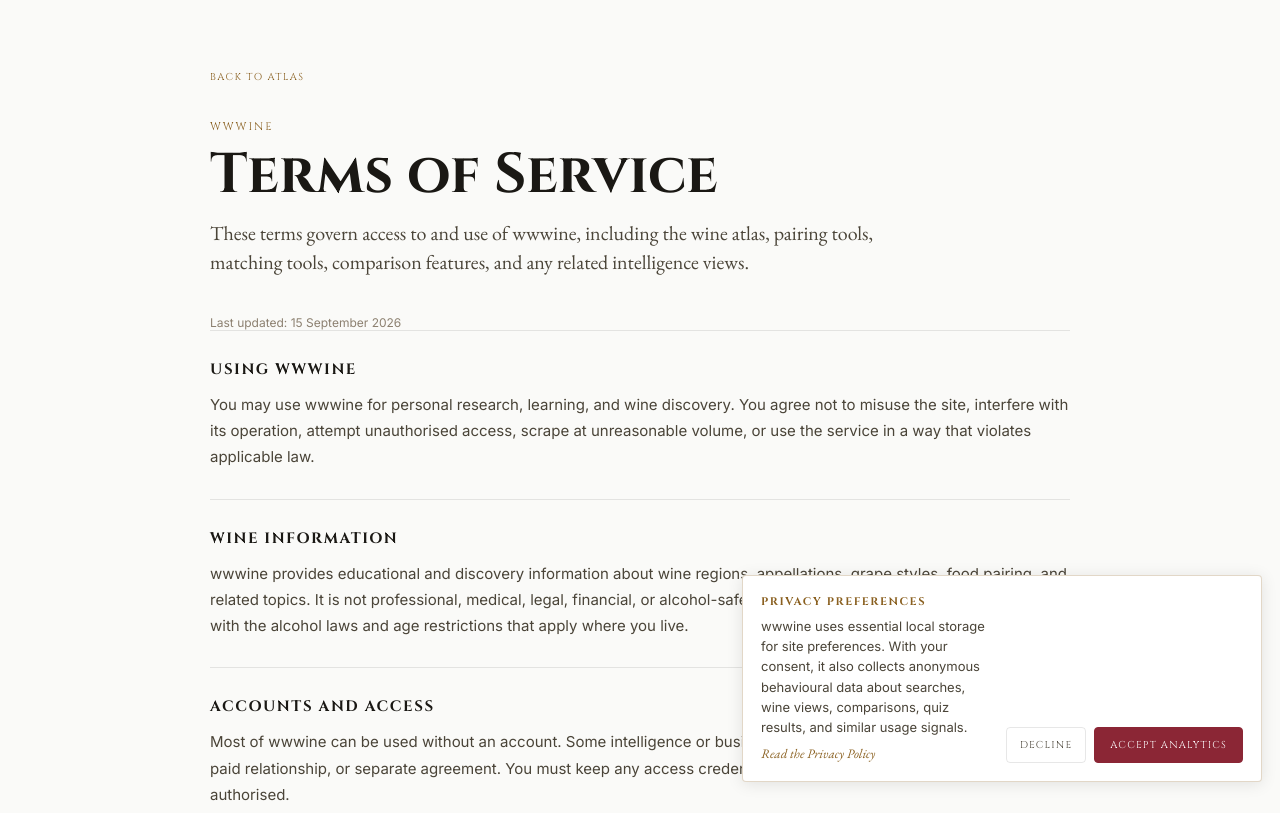
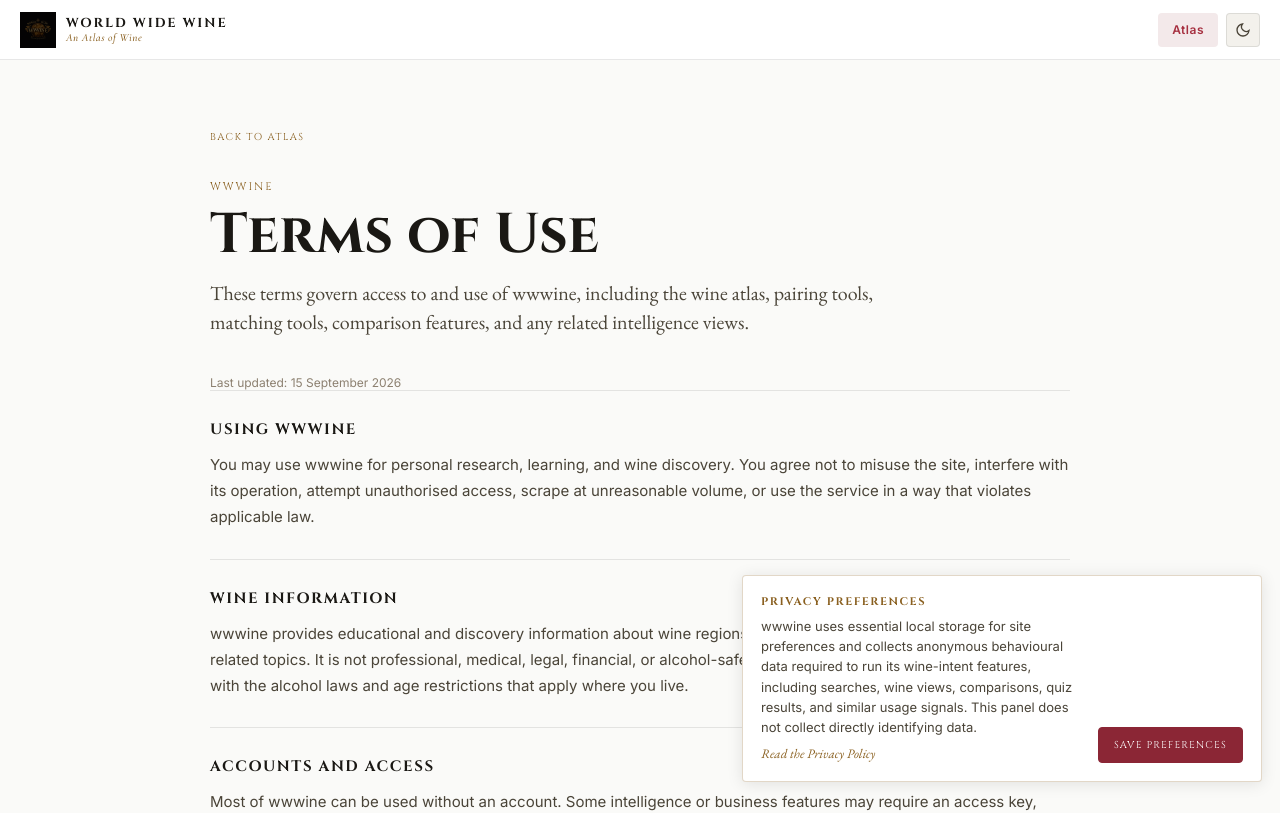
Before and after one commit to Aziz-Ibrahim/wwwine, a Next.js app: page /terms in a window 1280 px wide. Shown: the top 813 px of the page. Built offline with nearby package versions, Linux system fonts and the light colour scheme.

Commit message:
wwwine v5 feat: replace cookie consent with privacy preferences component and update legal pages

```diff
--- a/src/app/layout.tsx
+++ b/src/app/layout.tsx
@@ -1,7 +1,7 @@
 import type { Metadata } from 'next'
 import './globals.css'
 import { ThemeProvider } from '@/components/ThemeProvider'
-import CookieConsent from '@/components/CookieConsent'
+import PrivacyPreferences from '@/components/PrivacyPreferences'
 
 export const metadata: Metadata = {
   title: 'wwwine — World Wide Wine Atlas',
@@ -31,7 +31,7 @@
       <body>
         <ThemeProvider>
           {children}
-          <CookieConsent />
+          <PrivacyPreferences />
         </ThemeProvider>
       </body>
     </html>
--- a/src/app/legal.module.css
+++ b/src/app/legal.module.css
@@ -2,12 +2,15 @@
   min-height: 100vh;
   background: var(--bg-page);
   color: var(--text-primary);
+  display: flex;
+  flex-direction: column;
 }
 
 .wrap {
   width: min(860px, calc(100vw - 40px));
   margin: 0 auto;
-  padding: 64px 0 80px;
+  padding: 124px 0 80px;
+  flex: 1;
 }
 
 .back {
@@ -94,10 +97,17 @@
   margin-top: 8px;
 }
 
+.bottomNav {
+  display: flex;
+  justify-content: flex-end;
+  padding-top: 30px;
+  border-top: 1px solid var(--border);
+}
+
 @media (max-width: 640px) {
   .wrap {
     width: min(100vw - 28px, 860px);
-    padding-top: 42px;
+    padding-top: 104px;
   }
 
   .intro {
--- a/src/app/terms/page.tsx
+++ b/src/app/terms/page.tsx
@@ -1,19 +1,22 @@
 import type { Metadata } from 'next'
 import Link from 'next/link'
+import Footer from '@/components/Footer'
+import LegalHeader from '@/components/LegalHeader'
 import styles from '../legal.module.css'
 
 export const metadata: Metadata = {
-  title: 'Terms of Service | wwwine',
+  title: 'Terms of Use | wwwine',
   description: 'The terms that govern use of wwwine, the World Wide Wine atlas.',
 }
 
 export default function TermsPage() {
   return (
     <main className={styles.page}>
+      <LegalHeader />
       <div className={styles.wrap}>
         <Link className={styles.back} href="/">Back to atlas</Link>
         <p className={styles.eyebrow}>wwwine</p>
-        <h1 className={styles.title}>Terms of Service</h1>
+        <h1 className={styles.title}>Terms of Use</h1>
         <p className={styles.intro}>
           These terms govern access to and use of wwwine, including the wine atlas, pairing tools, matching tools,
           comparison features, and any related intelligence views.
@@ -91,7 +94,11 @@
             the updated terms. Questions can be sent to <a href="mailto:hello@wwwine.com">hello@wwwine.com</a>.
           </p>
         </section>
+        <nav className={styles.bottomNav} aria-label="Legal page navigation">
+          <Link className={styles.back} href="/">Back to atlas</Link>
+        </nav>
       </div>
+      <Footer />
     </main>
   )
 }
--- a/src/components/CookieConsent.tsx
+++ /dev/null
@@ -1,59 +0,0 @@
-'use client'
-
-import { useEffect, useState } from 'react'
-import Link from 'next/link'
-import styles from './CookieConsent.module.css'
-
-const CONSENT_KEY = 'wwwine-cookie-consent'
-
-type ConsentChoice = 'accepted' | 'declined'
-
-export default function CookieConsent() {
-  const [visible, setVisible] = useState(false)
-
-  useEffect(() => {
-    const openPreferences = () => setVisible(true)
-
-    try {
-      const saved = window.localStorage.getItem(CONSENT_KEY)
-      setVisible(saved !== 'accepted' && saved !== 'declined')
-    } catch {
-      setVisible(false)
-    }
-
-    window.addEventListener('wwwine:open-consent', openPreferences)
-    return () => window.removeEventListener('wwwine:open-consent', openPreferences)
-  }, [])
-
-  function save(choice: ConsentChoice) {
-    try {
-      window.localStorage.setItem(CONSENT_KEY, choice)
-    } catch {
-      // Consent storage is best-effort; tracking remains disabled without it.
-    }
-    setVisible(false)
-  }
-
-  if (!visible) return null
-
-  return (
-    <aside className={styles.banner} aria-label="Cookie consent">
-      <div className={styles.copy}>
-        <p className={styles.title}>Privacy preferences</p>
-        <p className={styles.text}>
-          wwwine uses essential local storage for site preferences. With your consent, it also collects anonymous
-          behavioural data about searches, wine views, comparisons, quiz results, and similar usage signals.
-        </p>
-        <Link className={styles.link} href="/privacy">Read the Privacy Policy</Link>
-      </div>
-      <div className={styles.actions}>
-        <button className={styles.secondary} type="button" onClick={() => save('declined')}>
-          Decline
-        </button>
-        <button className={styles.primary} type="button" onClick={() => save('accepted')}>
-          Accept analytics
-        </button>
-      </div>
-    </aside>
-  )
-}
--- a/src/components/CookieSettingsButton.tsx
+++ b/src/components/CookieSettingsButton.tsx
@@ -7,9 +7,9 @@
     <button
       className={styles.legalButton}
       type="button"
-      onClick={() => window.dispatchEvent(new Event('wwwine:open-consent'))}
+      onClick={() => window.dispatchEvent(new Event('wwwine:open-preferences'))}
     >
-      Privacy choices
+      Privacy preferences
     </button>
   )
 }
--- /dev/null
+++ b/src/components/LegalHeader.module.css
@@ -0,0 +1,130 @@
+.header {
+  position: fixed;
+  top: 0;
+  left: 0;
+  right: 0;
+  height: 60px;
+  z-index: 200;
+  display: flex;
+  align-items: center;
+  justify-content: space-between;
+  padding: 0 20px;
+  background: var(--bg-surface);
+  border-bottom: 1px solid var(--border);
+  backdrop-filter: blur(20px);
+  -webkit-backdrop-filter: blur(20px);
+}
+
+.brand {
+  display: flex;
+  align-items: center;
+  gap: 10px;
+  flex-shrink: 0;
+  color: inherit;
+  text-decoration: none;
+}
+
+.logoImg {
+  width: 36px;
+  height: 36px;
+  object-fit: contain;
+  flex-shrink: 0;
+  mix-blend-mode: lighten;
+}
+
+[data-theme="light"] .logoImg {
+  mix-blend-mode: multiply;
+  filter: brightness(0.3);
+}
+
+.brandText {
+  display: flex;
+  flex-direction: column;
+  gap: 0;
+  line-height: 1;
+}
+
+.brandTitle {
+  font-family: var(--font-display);
+  font-size: 13px;
+  font-weight: 700;
+  letter-spacing: 2px;
+  text-transform: uppercase;
+  color: var(--text-primary);
+}
+
+.brandSubtitle {
+  font-family: var(--font-italic);
+  font-style: italic;
+  font-size: 11px;
+  color: var(--gold);
+  letter-spacing: 0.5px;
+  margin-top: 2px;
+}
+
+.right {
+  display: flex;
+  align-items: center;
+  gap: 8px;
+}
+
+.atlasLink {
+  min-height: 34px;
+  display: inline-flex;
+  align-items: center;
+  padding: 0 14px;
+  border-radius: var(--radius);
+  background: var(--wine-dim);
+  color: var(--wine-bright);
+  font-family: var(--font-sans);
+  font-size: 12px;
+  font-weight: 600;
+  letter-spacing: 0.5px;
+  text-decoration: none;
+}
+
+.atlasLink:hover {
+  background: var(--bg-surface2);
+  color: var(--text-primary);
+}
+
+.themeBtn {
+  width: 34px;
+  height: 34px;
+  background: var(--bg-surface2);
+  border: 1px solid var(--border);
+  border-radius: var(--radius);
+  color: var(--text-secondary);
+  cursor: pointer;
+  display: flex;
+  align-items: center;
+  justify-content: center;
+  transition: all 0.15s;
+  flex-shrink: 0;
+}
+
+.themeBtn:hover {
+  color: var(--gold);
+  border-color: var(--border-gold);
+  background: var(--gold-dim);
+}
+
+@media (max-width: 480px) {
+  .header {
+    padding: 0 12px;
+  }
+
+  .logoImg {
+    width: 30px;
+    height: 30px;
+  }
+
+  .brandTitle {
+    font-size: 10px;
+    letter-spacing: 1.5px;
+  }
+
+  .brandSubtitle {
+    display: none;
+  }
+}
--- /dev/null
+++ b/src/components/LegalHeader.tsx
@@ -0,0 +1,45 @@
+'use client'
+
+import Image from 'next/image'
+import Link from 'next/link'
+import { useTheme } from '@/components/ThemeProvider'
+import styles from './LegalHeader.module.css'
+
+export default function LegalHeader() {
+  const { theme, toggle } = useTheme()
+
+  return (
+    <header className={styles.header}>
+      <Link className={styles.brand} href="/" aria-label="Back to wwwine atlas">
+        <Image src="/wwwine-logo.png" alt="" width={40} height={40} className={styles.logoImg} priority />
+        <div className={styles.brandText}>
+          <span className={styles.brandTitle}>World Wide Wine</span>
+          <span className={styles.brandSubtitle}>An Atlas of Wine</span>
+        </div>
+      </Link>
+
+      <div className={styles.right}>
+        <Link className={styles.atlasLink} href="/">Atlas</Link>
+        <button
+          className={styles.themeBtn}
+          onClick={toggle}
+          aria-label={`Switch to ${theme === 'dark' ? 'light' : 'dark'} mode`}
+        >
+          {theme === 'dark' ? (
+            <svg width="16" height="16" viewBox="0 0 24 24" fill="none" stroke="currentColor" strokeWidth="2" strokeLinecap="round" aria-hidden="true">
+              <circle cx="12" cy="12" r="5" />
+              <line x1="12" y1="1" x2="12" y2="3" /><line x1="12" y1="21" x2="12" y2="23" />
+              <line x1="4.22" y1="4.22" x2="5.64" y2="5.64" /><line x1="18.36" y1="18.36" x2="19.78" y2="19.78" />
+              <line x1="1" y1="12" x2="3" y2="12" /><line x1="21" y1="12" x2="23" y2="12" />
+              <line x1="4.22" y1="19.78" x2="5.64" y2="18.36" /><line x1="18.36" y1="5.64" x2="19.78" y2="4.22" />
+            </svg>
+          ) : (
+            <svg width="16" height="16" viewBox="0 0 24 24" fill="none" stroke="currentColor" strokeWidth="2" strokeLinecap="round" aria-hidden="true">
+              <path d="M21 12.79A9 9 0 1 1 11.21 3 7 7 0 0 0 21 12.79z" />
+            </svg>
+          )}
+        </button>
+      </div>
+    </header>
+  )
+}
--- a/src/components/CookieConsent.module.css
+++ b/src/components/PrivacyPreferences.module.css
@@ -57,8 +57,7 @@
   flex-shrink: 0;
 }
 
-.primary,
-.secondary {
+.primary {
   min-height: 36px;
   border-radius: var(--radius);
   font-family: var(--font-display);
@@ -81,18 +80,6 @@
   border-color: var(--wine-bright);
 }
 
-.secondary {
-  padding: 0 13px;
-  color: var(--text-secondary);
-  background: transparent;
-  border: 1px solid var(--border);
-}
-
-.secondary:hover {
-  color: var(--gold);
-  border-color: var(--border-gold);
-}
-
 @media (max-width: 620px) {
   .banner {
     right: 12px;
@@ -106,8 +93,7 @@
     width: 100%;
   }
 
-  .primary,
-  .secondary {
+  .primary {
     flex: 1;
   }
 }
--- /dev/null
+++ b/src/components/PrivacyPreferences.tsx
@@ -0,0 +1,55 @@
+'use client'
+
+import { useEffect, useState } from 'react'
+import Link from 'next/link'
+import styles from './PrivacyPreferences.module.css'
+
+const PREFERENCES_KEY = 'wwwine-privacy-preferences'
+
+export default function PrivacyPreferences() {
+  const [visible, setVisible] = useState(false)
+
+  useEffect(() => {
+    const openPreferences = () => setVisible(true)
+
+    try {
+      const saved = window.localStorage.getItem(PREFERENCES_KEY)
+      setVisible(saved !== 'acknowledged')
+    } catch {
+      setVisible(false)
+    }
+
+    window.addEventListener('wwwine:open-preferences', openPreferences)
+    return () => window.removeEventListener('wwwine:open-preferences', openPreferences)
+  }, [])
+
+  function save() {
+    try {
+      window.localStorage.setItem(PREFERENCES_KEY, 'acknowledged')
+    } catch {
+      // Preference storage is best-effort.
+    }
+    setVisible(false)
+  }
+
+  if (!visible) return null
+
+  return (
+    <aside className={styles.banner} aria-label="Privacy preferences">
+      <div className={styles.copy}>
+        <p className={styles.title}>Privacy preferences</p>
+        <p className={styles.text}>
+          wwwine uses essential local storage for site preferences and collects anonymous behavioural data required
+          to run its wine-intent features, including searches, wine views, comparisons, quiz results, and similar
+          usage signals. This panel does not collect directly identifying data.
+        </p>
+        <Link className={styles.link} href="/privacy">Read the Privacy Policy</Link>
+      </div>
+      <div className={styles.actions}>
+        <button className={styles.primary} type="button" onClick={save}>
+          Save preferences
+        </button>
+      </div>
+    </aside>
+  )
+}
```
Also changed, not shown: src/app/privacy/page.tsx (+20 -13 lines), src/lib/intent.ts (+0 -10 lines).
